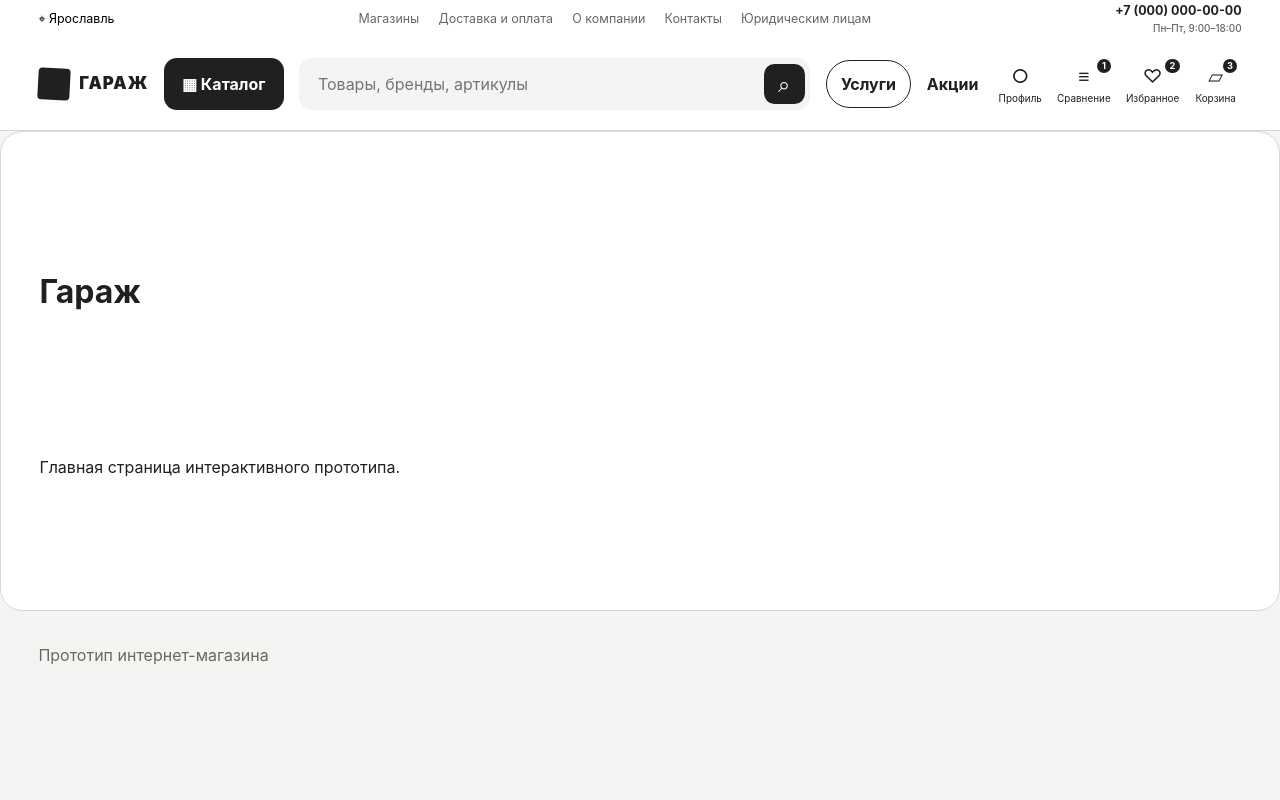
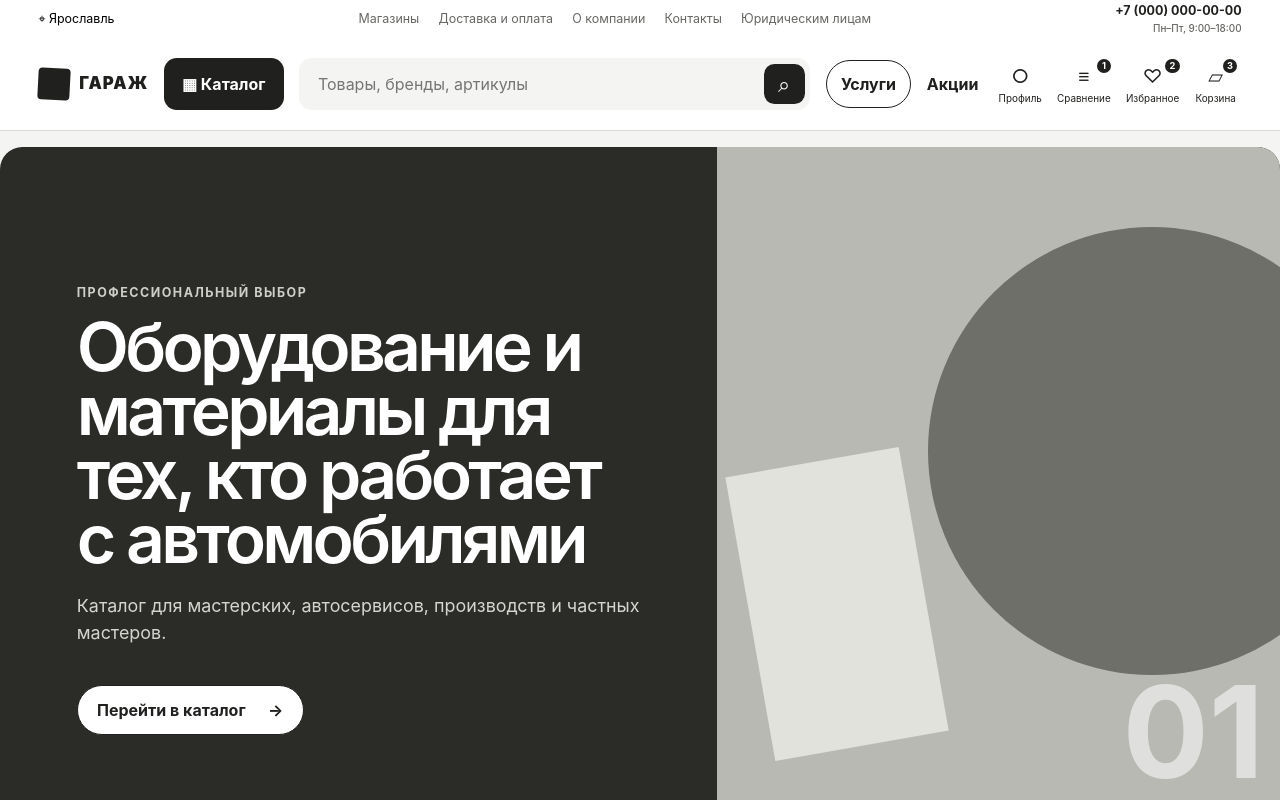
Before and after one commit to kcska18051-crypto/garage, a React (Vite) app in the folder prototype/: page / in a window 1280 px wide. Shown: the top 800 px of the page. Built offline with nearby package versions, Linux system fonts and the light colour scheme.

Commit message:
feat: add accessible homepage hero slider

```diff
--- /dev/null
+++ b/prototype/src/features/home/HeroSlider.css
@@ -0,0 +1,21 @@
+.hero { background: #2b2b28; color: white; margin: 1rem auto 0; max-width: calc(var(--container) - 2 * var(--gutter)); overflow: hidden; position: relative; }
+.hero, .hero__slide { border-radius: var(--radius-lg); }
+.hero__slide { display: grid; grid-template-columns: 1.12fr .88fr; min-height: clamp(31rem, 52vw, 42rem); }
+.hero__copy { align-self: end; max-width: 52rem; padding: clamp(2rem, 6vw, 6rem); position: relative; z-index: 2; }
+.hero__copy .eyebrow { color: #cfcfca; }
+.hero__copy h1, .hero__copy h2 { font-size: clamp(2.4rem, 5.3vw, 5.5rem); font-weight: 620; letter-spacing: -.055em; line-height: .94; margin: .8rem 0 1.4rem; }
+.hero__copy > p:not(.eyebrow) { color: #d5d5d0; font-size: clamp(1rem, 1.4vw, 1.2rem); max-width: 38rem; }
+.button--light { background: white; color: var(--color-text); gap: 1.4rem; margin-top: 1.3rem; }
+.hero__art { background: #b9b9b3; min-height: 100%; overflow: hidden; position: relative; }
+.hero__art span { background: #6f6f69; border-radius: 50%; height: 28rem; position: absolute; right: -6rem; top: 5rem; width: 28rem; }
+.hero__art i { background: #e2e2dd; bottom: 4rem; height: 18rem; left: 2rem; position: absolute; transform: rotate(-10deg); width: 11rem; }
+.hero__art b { bottom: 1rem; color: rgb(255 255 255 / .55); font-size: 8rem; line-height: 1; position: absolute; right: 1rem; }
+.hero__art--2 { background: #8f8f89; } .hero__art--2 span { border-radius: 1rem; transform: rotate(23deg); } .hero__art--3 { background: #d0d0cb; } .hero__art--3 i { background: #4f4f4b; width: 17rem; }
+.hero__controls { align-items: center; bottom: 1.3rem; display: flex; gap: .5rem; left: clamp(1.5rem, 5vw, 5rem); position: absolute; z-index: 4; }
+.hero__controls > button { background: rgb(255 255 255 / .13); border: 1px solid rgb(255 255 255 / .25); border-radius: 50%; color: white; cursor: pointer; height: 2.8rem; width: 2.8rem; }
+.hero__indicators { display: flex; gap: .3rem; }
+.hero__indicators button { background: transparent; border: 0; cursor: pointer; padding: .8rem .2rem; }
+.hero__indicators span { background: rgb(255 255 255 / .35); display: block; height: .14rem; transition: width .2s ease; width: 1.3rem; }
+.hero__indicators button[aria-current] span { background: white; width: 2.7rem; }
+@media (max-width: 767px) { .hero { border-radius: 0; margin-top: .5rem; } .hero__slide { grid-template-columns: 1fr; min-height: 38rem; } .hero__copy { align-self: auto; padding: 2rem var(--gutter) 6rem; } .hero__art { grid-row: 1; min-height: 14rem; } .hero__art span { height: 13rem; right: -2rem; top: 1rem; width: 13rem; } .hero__art i { bottom: 1rem; height: 8rem; width: 6rem; } .hero__art b { font-size: 5rem; } .hero__controls { bottom: 1rem; left: var(--gutter); } }
+@media (prefers-reduced-motion: reduce) { .hero__indicators span { transition: none; } }
--- /dev/null
+++ b/prototype/src/features/home/HeroSlider.tsx
@@ -0,0 +1,39 @@
+import { useEffect, useRef, useState } from 'react'
+import { Link } from 'react-router-dom'
+import type { Slide } from '../../data/types'
+import { useReducedMotion } from '../../hooks/useReducedMotion'
+import './HeroSlider.css'
+
+export function HeroSlider({ slides, intervalMs = 6500 }: { slides: Slide[]; intervalMs?: number }) {
+  const [active, setActive] = useState(0)
+  const [paused, setPaused] = useState(false)
+  const [engaged, setEngaged] = useState(false)
+  const pointerStart = useRef<number | null>(null)
+  const reducedMotion = useReducedMotion()
+  const go = (delta: number) => setActive((current) => (current + delta + slides.length) % slides.length)
+
+  useEffect(() => {
+    if (paused || engaged || reducedMotion || slides.length < 2) return
+    const timer = window.setInterval(() => setActive((current) => (current + 1) % slides.length), intervalMs)
+    return () => window.clearInterval(timer)
+  }, [engaged, intervalMs, paused, reducedMotion, slides.length])
+
+  return (
+    <section className="hero" aria-label="Главные предложения" onPointerEnter={() => setEngaged(true)} onPointerLeave={() => setEngaged(false)} onFocus={() => setEngaged(true)} onBlur={(event) => { if (!event.currentTarget.contains(event.relatedTarget)) setEngaged(false) }} onPointerDown={(event) => { pointerStart.current = event.clientX }} onPointerUp={(event) => { if (pointerStart.current === null) return; const distance = event.clientX - pointerStart.current; if (Math.abs(distance) > 45) go(distance > 0 ? -1 : 1); pointerStart.current = null }}>
+      <div className="hero__stage">
+        {slides.map((slide, index) => (
+          <article className="hero__slide" key={slide.id} hidden={index !== active} aria-label={`Слайд ${index + 1} из ${slides.length}`}>
+            <div className="hero__copy"><p className="eyebrow">{slide.eyebrow}</p>{index === 0 ? <h1>{slide.title}</h1> : <h2>{slide.title}</h2>}<p>{slide.text}</p><Link className="button button--light" to={slide.href}>{slide.cta}<span aria-hidden="true">→</span></Link></div>
+            <div className={`hero__art hero__art--${index + 1}`} aria-hidden="true"><span /><i /><b>{String(index + 1).padStart(2, '0')}</b></div>
+          </article>
+        ))}
+      </div>
+      <div className="hero__controls">
+        <button onClick={() => go(-1)} aria-label="Предыдущий слайд">←</button>
+        <div className="hero__indicators">{slides.map((slide, index) => <button key={slide.id} onClick={() => setActive(index)} aria-label={`Перейти к слайду ${index + 1}`} aria-current={index === active ? 'true' : undefined}><span /></button>)}</div>
+        <button onClick={() => go(1)} aria-label="Следующий слайд">→</button>
+        <button className="hero__pause" onClick={() => setPaused((value) => !value)} aria-label={paused ? 'Запустить автопрокрутку' : 'Остановить автопрокрутку'}>{paused ? '▶' : 'Ⅱ'}</button>
+      </div>
+    </section>
+  )
+}
--- /dev/null
+++ b/prototype/src/hooks/useReducedMotion.ts
@@ -0,0 +1,13 @@
+import { useEffect, useState } from 'react'
+
+export function useReducedMotion() {
+  const [reduced, setReduced] = useState(() => typeof window !== 'undefined' && window.matchMedia?.('(prefers-reduced-motion: reduce)').matches)
+  useEffect(() => {
+    const media = window.matchMedia?.('(prefers-reduced-motion: reduce)')
+    if (!media) return
+    const update = () => setReduced(media.matches)
+    media.addEventListener('change', update)
+    return () => media.removeEventListener('change', update)
+  }, [])
+  return reduced
+}
--- a/prototype/src/pages/HomePage.tsx
+++ b/prototype/src/pages/HomePage.tsx
@@ -1,8 +1,10 @@
+import { prototypeData } from '../data/prototypeData'
+import { HeroSlider } from '../features/home/HeroSlider'
+
 export function HomePage() {
   return (
-    <main className="page-shell">
-      <h1>Гараж</h1>
-      <p>Главная страница интерактивного прототипа.</p>
+    <main>
+      <HeroSlider slides={prototypeData.slides} />
     </main>
   )
 }
```
Also changed, not shown: 1 other file (tests, documents, lock files or other folders).
